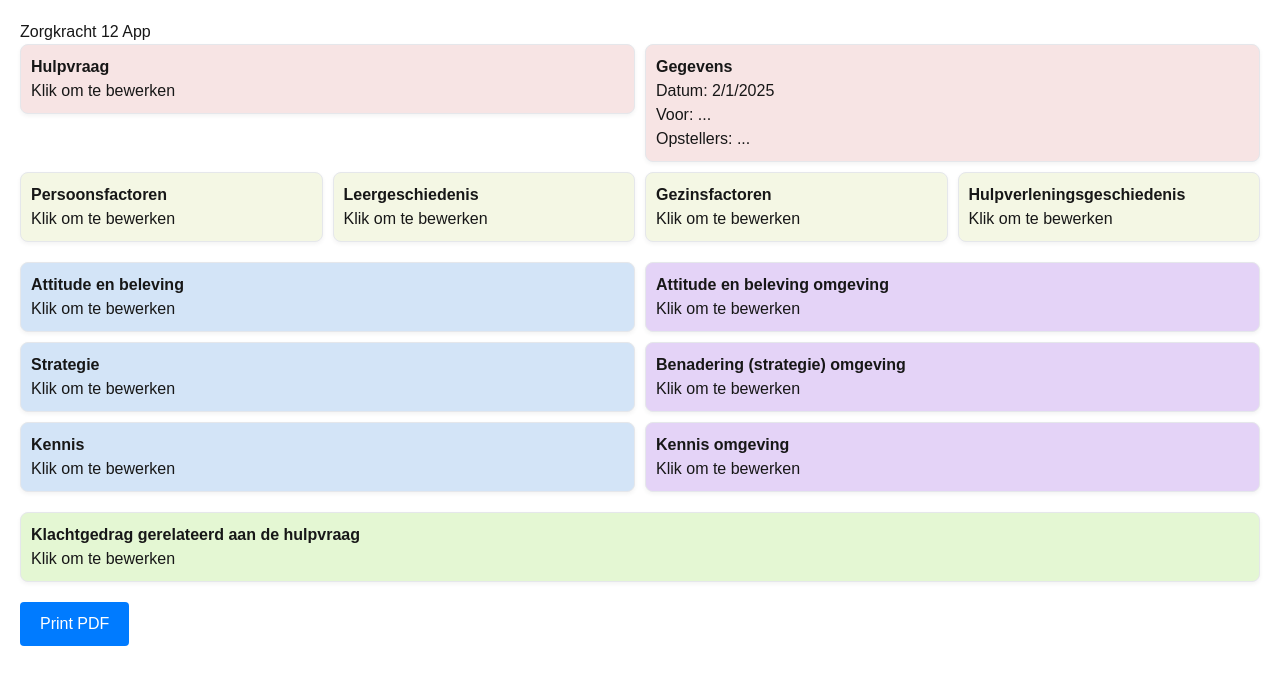
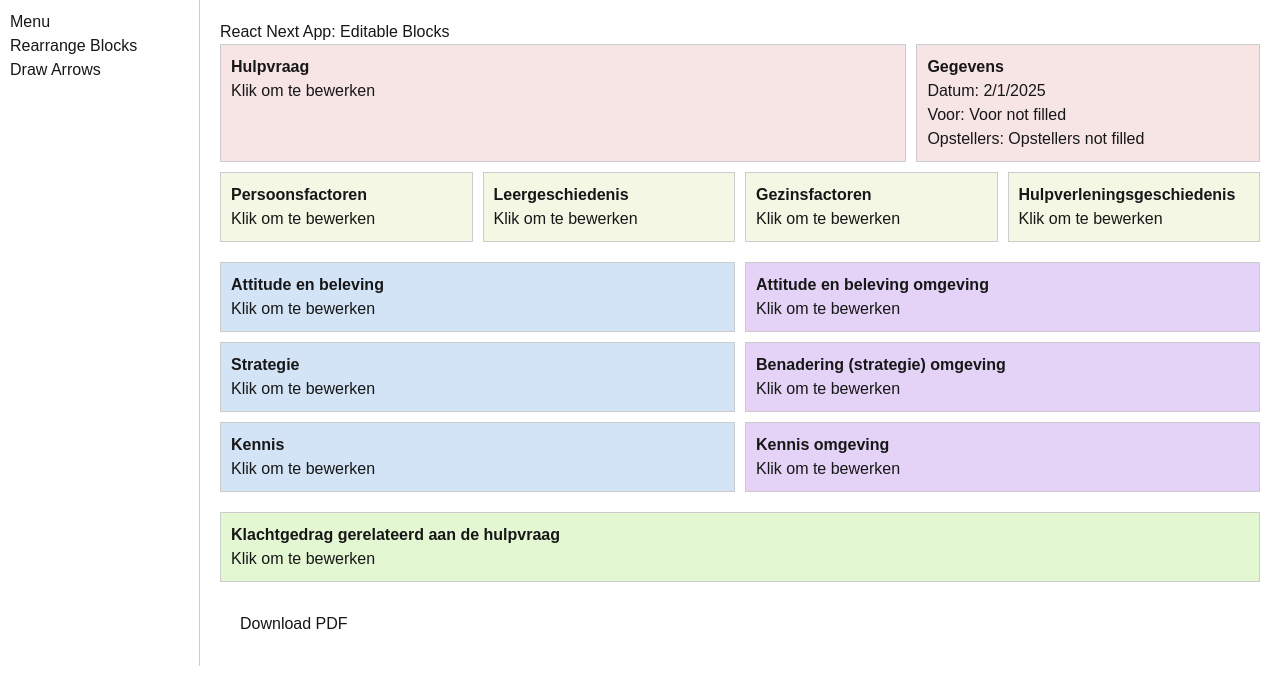
Before and after one commit to zk12dev/verklarende_analyse_zk12, a Next.js app: page / in a window 1280 px wide. Shown: the top 684 px of the page. Built offline with nearby package versions, Linux system fonts and the light colour scheme.

Commit message:
Pre-reset commit

```diff
--- a/src/app/components/DraggableContainer.js
+++ b/src/app/DraggableContainer.js
@@ -1,6 +1,6 @@
 import React from 'react';
 
-const DraggableContainer = ({ id, children, onDrop }) => {
+const DraggableContainer = ({ id, children, onDragStart, onDragOver, onDrop }) => {
   return (
     <div
       draggable
--- /dev/null
+++ b/src/app/EditorModal.js
@@ -0,0 +1,65 @@
+// EditorModal.js
+import React from 'react';
+import { FaBold, FaItalic, FaUnderline } from 'react-icons/fa';
+
+
+// TODO Kleuren aanpassen naar ZK12 kleuren ipv huidige kleuren.
+
+
+const EditorModal = ({
+  selectedBlock,
+  tempData,
+  setTempData,
+  saveData,
+  applyFormatting,
+  closeModal,
+}) => {
+  return (
+    <div
+      style={{
+        position: 'fixed',
+        top: '50%',
+        left: '50%',
+        transform: 'translate(-50%, -50%)',
+        backgroundColor: 'white',
+        border: '1px solid #ccc',
+        padding: '20px',
+        zIndex: 1000,
+      }}
+    >
+      <h2>Edit {selectedBlock}</h2>
+      <div
+        id="editableArea"
+        contentEditable
+        style={{
+          width: '100%',
+          height: '100px',
+          border: '1px solid #ccc',
+          padding: '5px',
+          overflow: 'auto',
+        }}
+        dangerouslySetInnerHTML={{ __html: tempData }}
+        onInput={(e) => setTempData(e.currentTarget.innerHTML)}
+      ></div>
+      <br />
+      <div style={{ marginTop: '10px' }}>
+        <button onClick={() => applyFormatting('bold')}><FaBold /></button>
+        <button onClick={() => applyFormatting('italic')} style={{ marginLeft: '10px' }}>
+          <FaItalic />
+        </button>
+        <button onClick={() => applyFormatting('underline')} style={{ marginLeft: '10px' }}>
+          <FaUnderline />
+        </button>
+      </div>
+      <br />
+      <button onClick={saveData} style={{ marginTop: '10px' }}>
+        Save
+      </button>
+      <button onClick={closeModal} style={{ marginTop: '10px', marginLeft: '10px' }}>
+        Cancel
+      </button>
+    </div>
+  );
+};
+
+export default EditorModal;
--- a/src/app/page.js
+++ b/src/app/page.js
@@ -1,93 +1,86 @@
+// page.tsx
 'use client';
-import React, { useState, useEffect, useRef } from 'react';
-import DraggableContainer from './components/DraggableContainer';
-import Block from './components/Block';
-import EditorModal from './components/EditorModal';
-import jsPDF from 'jspdf';
-import html2canvas from 'html2canvas';
+import React, { useState, useEffect } from 'react';
+import Head from 'next/head';
+import Block from './Block';
+import EditorModal from './EditorModal';
+import PDFGenerator from './PDFGenerator';
 
 const Home = () => {
-  const [blocks, setBlocks] = useState([
-    { id: 'Hulpvraag', title: 'Hulpvraag', content: '' },
-    { id: 'Gegevens', title: 'Gegevens', content: 'Datum: ...<br/>Voor: ...<br/>Opstellers: ...' },
-    { id: 'Persoonsfactoren', title: 'Persoonsfactoren', content: '' },
-    { id: 'Leergeschiedenis', title: 'Leergeschiedenis', content: '' },
-    { id: 'Gezinsfactoren', title: 'Gezinsfactoren', content: '' },
-    { id: 'Hulpverleningsgeschiedenis', title: 'Hulpverleningsgeschiedenis', content: '' },
-    { id: 'AttitudeBeleving', title: 'Attitude en beleving', content: '' },
-    { id: 'Strategie', title: 'Strategie', content: '' },
-    { id: 'Kennis', title: 'Kennis', content: '' },
-    { id: 'AttitudeOmgeving', title: 'Attitude en beleving omgeving', content: '' },
-    { id: 'BenaderingOmgeving', title: 'Benadering (strategie) omgeving', content: '' },
-    { id: 'KennisOmgeving', title: 'Kennis omgeving', content: '' },
-    { id: 'Klachtgedrag', title: 'Klachtgedrag gerelateerd aan de hulpvraag', content: '' },
-  ]);
+  const [blocks, setBlocks] = useState({
+    Hulpvraag: '',
+    Gegevens: { Datum: '', Voor: '', Opstellers: '' },
+    Persoonsfactoren: '',
+    Leergeschiedenis: '',
+    Gezinsfactoren: '',
+    Hulpverleningsgeschiedenis: '',
+  });
 
-  const [row1, setRow1] = useState(['Hulpvraag', 'Gegevens']);
-  const [row2, setRow2] = useState([
-    'Persoonsfactoren',
-    'Leergeschiedenis',
-    'Gezinsfactoren',
-    'Hulpverleningsgeschiedenis',
-  ]);
-  const [column1, setColumn1] = useState(['AttitudeBeleving', 'Strategie', 'Kennis']);
-  const [column2, setColumn2] = useState(['AttitudeOmgeving', 'BenaderingOmgeving', 'KennisOmgeving']);
-  const [bottomBlock, setBottomBlock] = useState(['Klachtgedrag']);
+  const [additionalBlocks, setAdditionalBlocks] = useState({
+    'Attitude en beleving': '',
+    Strategie: '',
+    Kennis: '',
+    'Attitude en beleving omgeving': '',
+    'Benadering (strategie) omgeving': '',
+    'Kennis omgeving': '',
+    'Klachtgedrag gerelateerd aan de hulpvraag': '',
+  });
 
   const [selectedBlock, setSelectedBlock] = useState(null);
   const [tempData, setTempData] = useState('');
-  const contentRef = useRef(null);
 
   useEffect(() => {
     const today = new Date();
     const formattedDate = `${today.getDate()}/${today.getMonth() + 1}/${today.getFullYear()}`;
-    setBlocks((prev) =>
-      prev.map((block) =>
-        block.id === 'Gegevens' ? { ...block, content: `Datum: ${formattedDate}<br/>Voor: ...<br/>Opstellers: ...` } : block
-      )
-    );
+    setBlocks((prev) => ({
+      ...prev,
+      Gegevens: { ...prev.Gegevens, Datum: formattedDate },
+    }));
   }, []);
-
-  const handleDrop = (draggedId, targetId, row, setRow) => {
-    const draggedIndex = row.findIndex((id) => id === draggedId);
-    const targetIndex = row.findIndex((id) => id === targetId);
-
-    if (draggedIndex >= 0 && targetIndex >= 0) {
-      const reorderedRow = [...row];
-      const [movedBlock] = reorderedRow.splice(draggedIndex, 1);
-      reorderedRow.splice(targetIndex, 0, movedBlock);
-      setRow(reorderedRow);
-    }
-  };
 
   const saveData = () => {
     if (selectedBlock) {
-      setBlocks((prev) =>
-        prev.map((block) => (block.id === selectedBlock ? { ...block, content: tempData } : block))
-      );
+      if (selectedBlock === 'Gegevens') {
+        setBlocks((prevBlocks) => ({
+          ...prevBlocks,
+          Gegevens: { ...prevBlocks.Gegevens, ...tempData },
+        }));
+      } else {
+        const targetBlocks = selectedBlock in blocks ? blocks : additionalBlocks;
+        const setTargetBlocks = selectedBlock in blocks ? setBlocks : setAdditionalBlocks;
+        setTargetBlocks((prevBlocks) => ({
+          ...prevBlocks,
+          [selectedBlock]: tempData,
+        }));
+      }
       setSelectedBlock(null);
       setTempData('');
     }
   };
 
-  const getBlockById = (id) => blocks.find((block) => block.id === id);
+  const applyFormatting = (format) => {
+    let selection = window.getSelection();
+    let range = selection.rangeCount > 0 ? selection.getRangeAt(0) : null;
 
-  const generatePDF = async () => {
-    const content = contentRef.current;
-    if (content) {
-      const canvas = await html2canvas(content, { scale: 2 });
-      const imgData = canvas.toDataURL('image/png');
-      const pdf = new jsPDF('p', 'mm', 'a4');
-      const pdfWidth = pdf.internal.pageSize.getWidth();
-      const pdfHeight = (canvas.height * pdfWidth) / canvas.width;
-      pdf.addImage(imgData, 'PNG', 0, 0, pdfWidth, pdfHeight);
-      pdf.save('layout.pdf');
+    if (range) {
+      const span = document.createElement('span');
+      if (format === 'bold') {
+        span.style.fontWeight = 'bold';
+      } else if (format === 'italic') {
+        span.style.fontStyle = 'italic';
+      } else if (format === 'underline') {
+        span.style.textDecoration = 'underline';
+      }
+      range.surroundContents(span);
+      setTempData(document.querySelector('#editableArea').innerHTML);
     }
   };
 
+  const generatePDF = PDFGenerator(blocks, additionalBlocks);
+
   return (
     <div style={{ display: 'flex' }}>
-      {/* <aside
+      <aside
         style={{
           width: '200px',
           borderRight: '1px solid #ccc',
@@ -96,186 +89,98 @@ const Home = () => {
       >
         <h3>Menu</h3>
         <ul>
-          <li>Blokken herschikken</li>
-          <li>Relaties aangeven</li>
+          <li>Rearrange Blocks</li>
+          <li>Draw Arrows</li>
         </ul>
-      </aside> */}
+      </aside>
 
-      <main style={{ padding: '20px', flexGrow: 1 }} ref={contentRef}>
-        <h1>Zorgkracht 12 App</h1>
+      <main style={{ padding: '20px', flexGrow: 1 }}>
+        <h1>React Next App: Editable Blocks</h1>
 
-        {/* First row */}
         <div style={{ display: 'flex', gap: '10px' }}>
-          {row1.map((id) => {
-            const block = getBlockById(id);
-            if (!block) return null;
-            return (
-              <DraggableContainer
-                key={id}
-                id={id}
-                onDrop={(draggedId, targetId) => handleDrop(draggedId, targetId, row1, setRow1)}
-              >
           <Block
-                  title={block.title}
-                  content={block.content}
+            title="Hulpvraag"
+            content={blocks['Hulpvraag']}
             onClick={() => {
-                    setSelectedBlock(id);
-                    setTempData(block.content);
+              setSelectedBlock('Hulpvraag');
+              setTempData(blocks['Hulpvraag']);
             }}
-                  style={{
-                    width: '100%',
-                    backgroundColor: '#f7e4e4',
-                    border: '1px solid #e5e7eb',
-                    borderRadius: '8px',
-                    padding: '10px',
-                    boxShadow: '0 2px 4px rgba(0, 0, 0, 0.05)',
+            style={{ width: '66%', backgroundColor: '#f7e4e4' }}
+          />
+          <Block
+            title="Gegevens"
+            content={`Datum: ${blocks.Gegevens.Datum}<br/>Voor: ${blocks.Gegevens.Voor || 'Voor not filled'}<br/>Opstellers: ${blocks.Gegevens.Opstellers || 'Opstellers not filled'}`}
+            onClick={() => {
+              setSelectedBlock('Gegevens');
+              setTempData(blocks['Gegevens']);
             }}
+            style={{ width: '33%', backgroundColor: '#f7e4e4' }}
           />
-              </DraggableContainer>
-            );
-          })}
         </div>
 
-        {/* Second row */}
         <div style={{ display: 'flex', gap: '10px', marginTop: '10px' }}>
-          {row2.map((id) => {
-            const block = getBlockById(id);
-            if (!block) return null;
-            return (
-              <DraggableContainer
-                key={id}
-                id={id}
-                onDrop={(draggedId, targetId) => handleDrop(draggedId, targetId, row2, setRow2)}
-              >
+          {['Persoonsfactoren', 'Leergeschiedenis', 'Gezinsfactoren', 'Hulpverleningsgeschiedenis'].map(
+            (block) => (
               <Block
-                  title={block.title}
-                  content={block.content}
+                key={block}
+                title={block}
+                content={blocks[block]}
                 onClick={() => {
-                    setSelectedBlock(id);
-                    setTempData(block.content);
+                  setSelectedBlock(block);
+                  setTempData(blocks[block]);
                 }}
-                  style={{
-                    flex: '1',
-                    backgroundColor: '#f4f7e4',
-                    border: '1px solid #e5e7eb',
-                    borderRadius: '8px',
-                    padding: '10px',
-                    boxShadow: '0 2px 4px rgba(0, 0, 0, 0.05)',
-                  }}
+                style={{ flex: '1', backgroundColor: '#f4f7e4' }}
               />
-              </DraggableContainer>
-            );
-          })}
+            )
+          )}
         </div>
 
-        {/* Two columns */}
         <div style={{ display: 'flex', gap: '10px', marginTop: '20px' }}>
           <div style={{ flex: '1', display: 'flex', flexDirection: 'column', gap: '10px' }}>
-            {column1.map((id) => {
-              const block = getBlockById(id);
-              if (!block) return null;
-              return (
-                <DraggableContainer
-                  key={id}
-                  id={id}
-                  onDrop={(draggedId, targetId) => handleDrop(draggedId, targetId, column1, setColumn1)}
-                >
+            {['Attitude en beleving', 'Strategie', 'Kennis'].map((block) => (
               <Block
-                    title={block.title}
-                    content={block.content}
+                key={block}
+                title={block}
+                content={additionalBlocks[block]}
                 onClick={() => {
-                      setSelectedBlock(id);
-                      setTempData(block.content);
+                  setSelectedBlock(block);
+                  setTempData(additionalBlocks[block]);
                 }}
-                    style={{
-                      backgroundColor: '#d3e4f7',
-                      border: '1px solid #e5e7eb',
-                      borderRadius: '8px',
-                      padding: '10px',
-                      boxShadow: '0 2px 4px rgba(0, 0, 0, 0.05)',
-                     }}
+                style={{ backgroundColor: '#d3e4f7' }}
               />
-                </DraggableContainer>
-              );
-            })}
+            ))}
           </div>
 
           <div style={{ flex: '1', display: 'flex', flexDirection: 'column', gap: '10px' }}>
-            {column2.map((id) => {
-              const block = getBlockById(id);
-              if (!block) return null;
-              return (
-                <DraggableContainer
-                  key={id}
-                  id={id}
-                  onDrop={(draggedId, targetId) => handleDrop(draggedId, targetId, column2, setColumn2)}
-                >
+            {['Attitude en beleving omgeving', 'Benadering (strategie) omgeving', 'Kennis omgeving'].map(
+              (block) => (
                 <Block
-                    title={block.title}
-                    content={block.content}
+                  key={block}
+                  title={block}
+                  content={additionalBlocks[block]}
                   onClick={() => {
-                      setSelectedBlock(id);
-                      setTempData(block.content);
+                    setSelectedBlock(block);
+                    setTempData(additionalBlocks[block]);
                   }}
-                    style={{
-                      backgroundColor: '#e4d3f7',
-                      border: '1px solid #e5e7eb',
-                      borderRadius: '8px',
-                      padding: '10px',
-                      boxShadow: '0 2px 4px rgba(0, 0, 0, 0.05)',
-                     }}
+                  style={{ backgroundColor: '#e4d3f7' }}
                 />
-                </DraggableContainer>
-              );
-            })}
+              )
+            )}
           </div>
         </div>
 
-        {/* Bottom block */}
-        <div style={{ marginTop: '20px' }}>
-          {bottomBlock.map((id) => {
-            const block = getBlockById(id);
-            if (!block) return null;
-            return (
-              <DraggableContainer
-                key={id}
-                id={id}
-                onDrop={(draggedId, targetId) => handleDrop(draggedId, targetId, bottomBlock, setBottomBlock)}
-              >
         <Block
-                  title={block.title}
-                  content={block.content}
+          title="Klachtgedrag gerelateerd aan de hulpvraag"
+          content={additionalBlocks['Klachtgedrag gerelateerd aan de hulpvraag']}
           onClick={() => {
-                    setSelectedBlock(id);
-                    setTempData(block.content);
+            setSelectedBlock('Klachtgedrag gerelateerd aan de hulpvraag');
+            setTempData(additionalBlocks['Klachtgedrag gerelateerd aan de hulpvraag']);
           }}
-                  style={{
-                    border: '1px solid #e5e7eb',
-                    borderRadius: '8px',
-                    padding: '10px',
-                    boxShadow: '0 2px 4px rgba(0, 0, 0, 0.05)',
-                    backgroundColor: '#e4f7d3',
-                   }}
+          style={{ marginTop: '20px', backgroundColor: '#e4f7d3' }}
         />
-              </DraggableContainer>
-            );
-          })}
-        </div>
 
-        {/* Print PDF Button */}
-        <button
-          onClick={generatePDF}
-          style={{
-            marginTop: '20px',
-            padding: '10px 20px',
-            backgroundColor: '#007BFF',
-            color: '#fff',
-            border: 'none',
-            borderRadius: '4px',
-            cursor: 'pointer',
-          }}
-        >
-          Print PDF
+        <button onClick={generatePDF} style={{ marginTop: '20px', padding: '10px 20px' }}>
+          Download PDF
         </button>
 
         {selectedBlock && (
@@ -284,8 +189,24 @@ const Home = () => {
             tempData={tempData}
             setTempData={setTempData}
             saveData={saveData}
+            applyFormatting={applyFormatting}
             closeModal={() => setSelectedBlock(null)}
           />
+        )}
+
+        {selectedBlock && (
+          <div
+            style={{
+              position: 'fixed',
+              top: 0,
+              left: 0,
+              width: '100vw',
+              height: '100vh',
+              backgroundColor: 'rgba(0, 0, 0, 0.5)',
+              zIndex: 999,
+            }}
+            onClick={() => setSelectedBlock(null)}
+          ></div>
         )}
       </main>
     </div>
--- a/tsconfig.json
+++ b/tsconfig.json
@@ -22,6 +22,6 @@
       "@/*": ["./src/*"]
     }
   },
-  "include": ["next-env.d.ts", "**/*.ts", "**/*.tsx", ".next/types/**/*.ts", "src/app/page.js", "src/app/components/Block.js", "src/app/components/PDFGenerator.js", "src/app/components/DraggableContainer.js", "src/app/components/EditorModal.js"],
+  "include": ["next-env.d.ts", "**/*.ts", "**/*.tsx", ".next/types/**/*.ts", "src/app/page.js", "src/app/Block.js", "src/app/PDFGenerator.js", "src/app/DraggableContainer.js", "src/app/comsrc/app/EditorModal.js
   "exclude": ["node_modules"]
 }
```
Also changed, not shown: src/app/components/EditorModal.js (deleted, +0 -92 lines), src/app/Block.js (line endings or trailing spaces), src/app/PDFGenerator.js (renamed from src/app/components/PDFGenerator.js). Lines whose indentation alone changed are shown as unchanged.
